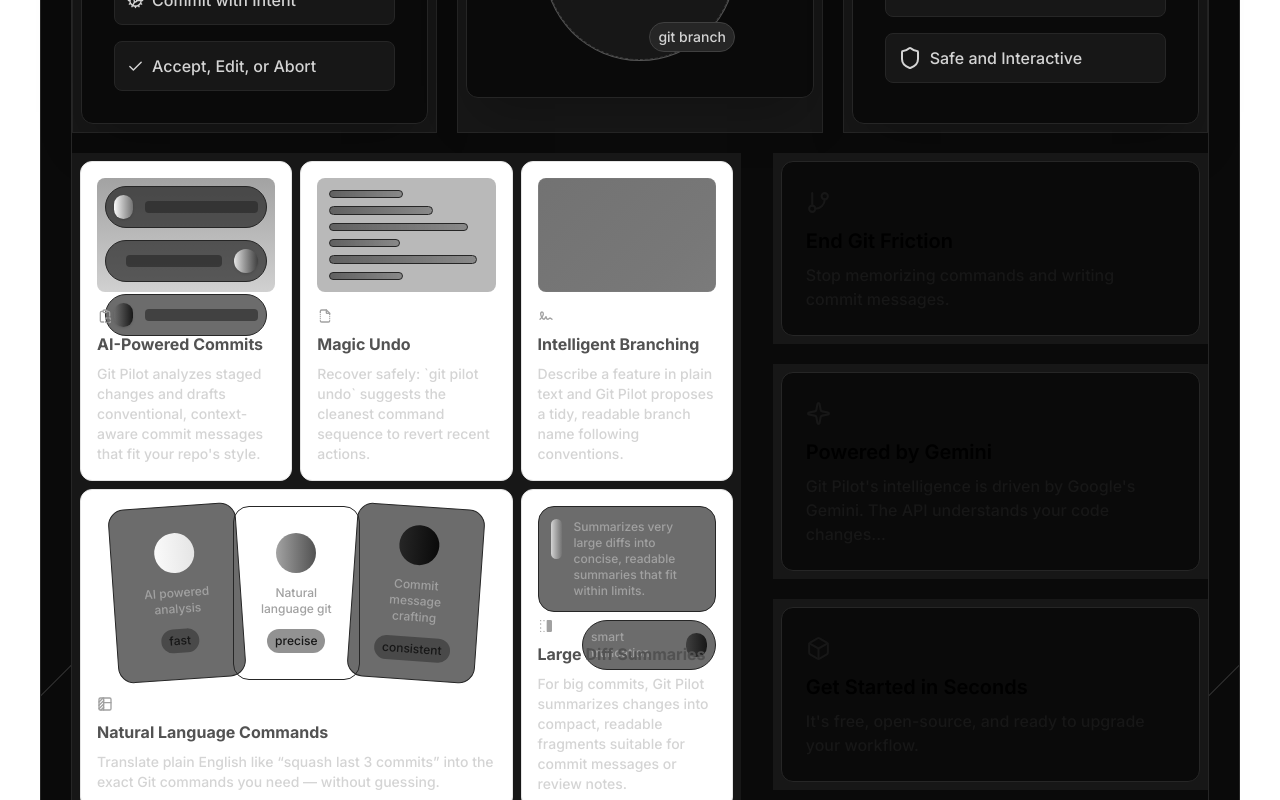
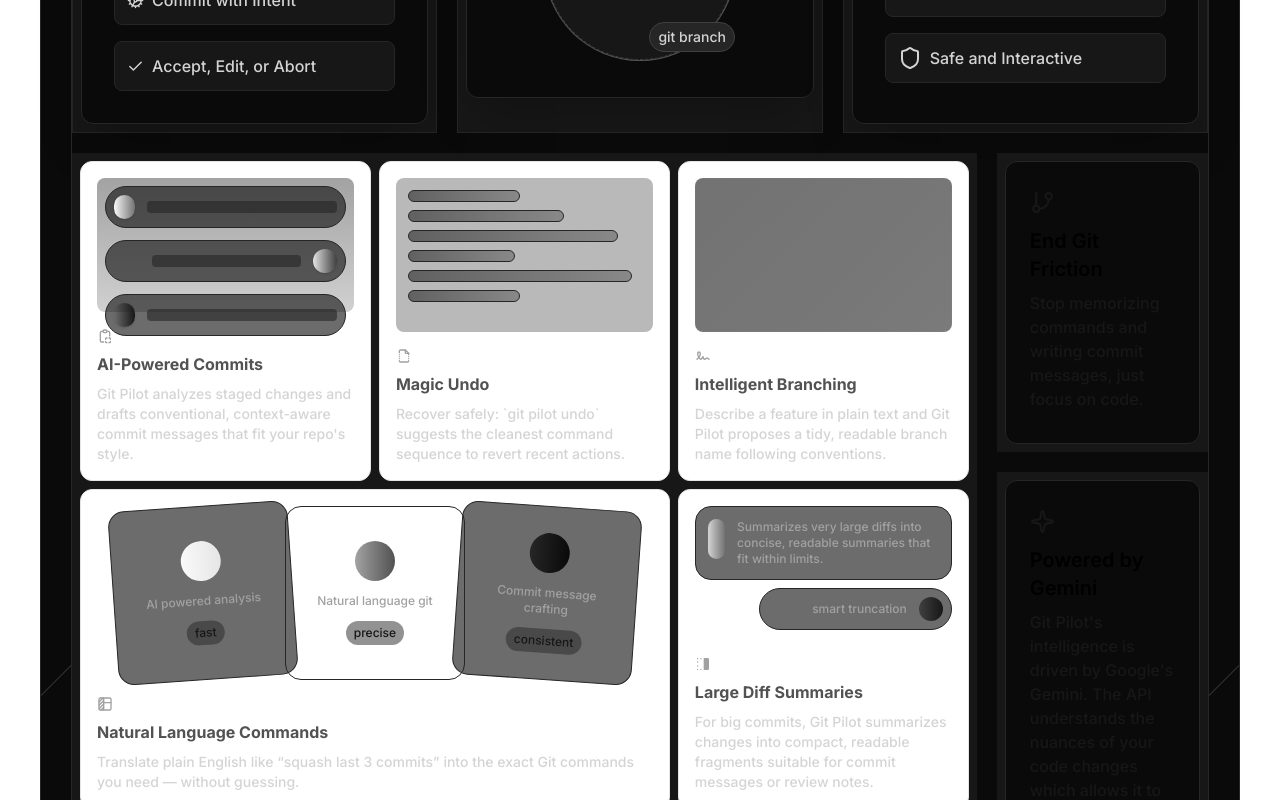
Before and after one commit to abhaydesu/git-pilot, a Next.js app: page / in a window 1280 px wide. Shown: the part 1360-2160 px from the top of the page. Built offline with nearby package versions, Linux system fonts and the light colour scheme; a web font is replaced by a local one.

Commit message:
refactor: Refactor Features component and move Bento component
- Moves Bento component to ui directory
- Adjusts layout and content within Features component for improved UI/UX

```diff
--- a/src/app/components/Features.tsx
+++ b/src/app/components/Features.tsx
@@ -2,7 +2,7 @@
 import React from "react";
 import { Scales } from "./Scales";
 import { Supercharge } from "./Supercharge";
-import BentoGridThirdDemo from "./Bento";
+import BentoGridThirdDemo from "./ui/Bento";
 import { Box, GitBranch, Sparkle } from "lucide-react";
 
 export const Features = () => {
@@ -14,27 +14,27 @@
       >
         <Scales />
         <Supercharge />
-        <div className="max-w-7xl mx-auto grid grid-cols-1 lg:grid-cols-5 gap-16 lg:gap-8">
+        <div className="max-w-7xl mx-auto grid grid-cols-1 lg:grid-cols-5 gap-5 lg:gap-5">
           {/* Bento Grid container (Takes 3 columns on LG) */}
-          <div className="lg:col-span-3 mt-5">
+          <div className="lg:col-span-4 mt-5">
             <BentoGridThirdDemo />
           </div>
 
           {/* Feature Cards container (Takes 2 columns on LG) */}
-          <div className="lg:col-span-2 mt-5">
+          <div className="lg:col-span-1 mt-5">
             <div className="flex flex-col space-y-5">
               {/* Card 1 */}
               <div className="bg-neutral-900 p-2 group group">
                 <div className="bg-neutral-950 border border-neutral-800 rounded-xl py-4 px-6">
-                  <div className="w-fit rounded-lg py-3 group-hover:scale-105 transition-all duration-300 group-hover:-rotate-6">
+                  <div className="w-full rounded-lg py-3 group-hover:scale-105 transition-all duration-300 group-hover:-rotate-6">
                     <GitBranch height={25} width={25} />
                   </div>
                   <div className="space-y-2">
                     <h3 className="font-semibold text-black text-xl dark:text-white">
                       End Git Friction
                     </h3>
-                    <h2 className="dark:text-neutral-400 [&_b]:md:font-semibold [&_strong]:md:font-semibold mb-2 group-hover:ml-1 transition-all duration-300 ease-out">
-                      Stop memorizing commands and writing commit messages.{" "}
+                    <h2 className="dark:text-neutral-400 [&_b]:md:font-semibold [&_strong]:md:font-semibold md:mb-4 group-hover:ml-1 transition-all duration-300 ease-out">
+                      Stop memorizing commands and writing commit messages, just focus on code.{" "}
                     </h2>
                   </div>
                 </div>
@@ -50,27 +50,9 @@
                     <h3 className="font-semibold text-black text-xl dark:text-white">
                       Powered by Gemini
                     </h3>
-                    <h2 className="dark:text-neutral-400 [&_b]:md:font-semibold [&_strong]:md:font-semibold mb-2 group-hover:ml-1 transition-all duration-300 ease-out">
+                    <h2 className="dark:text-neutral-400 [&_b]:md:font-semibold [&_strong]:md:font-semibold md:mb-4 group-hover:ml-1 transition-all duration-300 ease-out">
                       Git Pilot&apos;s intelligence is driven by Google&apos;s
-                      Gemini. The API understands your code changes...
-                    </h2>
-                  </div>
-                </div>
-              </div>
-
-              {/* Card 3 */}
-              <div className="bg-neutral-900 p-2 group">
-                <div className="bg-neutral-950 border border-neutral-800 rounded-xl py-4 px-6">
-                  <div className="w-fit rounded-lg py-3 group-hover:scale-105 transition-all duration-300 group-hover:-rotate-6">
-                    <Box height={25} width={25} />
-                  </div>
-                  <div className="space-y-2">
-                    <h3 className="font-semibold text-black text-xl dark:text-white">
-                      Get Started in Seconds
-                    </h3>
-                    <h2 className="dark:text-neutral-400 [&_b]:md:font-semibold [&_strong]:md:font-semibold mb-2 group-hover:ml-1 transition-all duration-3D00 ease-out">
-                      It&apos;s free, open-source, and ready to upgrade your
-                      workflow.
+                      Gemini. The API understands the nuances of your code changes which allows it to provide suggestions that are remarkably accurate and human.
                     </h2>
                   </div>
                 </div>
--- a/src/app/components/Bento.tsx
+++ b/src/app/components/ui/Bento.tsx
@@ -1,7 +1,7 @@
 "use client";
 import { cn } from "@/lib/utils";
 import React from "react";
-import { BentoGrid, BentoGridItem } from "./ui/BentoGrids";
+import { BentoGrid, BentoGridItem } from "./BentoGrids";
 
 import {
   IconBoxAlignRightFilled,
@@ -24,8 +24,8 @@
   return (
     // REMOVED: col-span-3, mt-5, mx-auto
     // ADDED: w-full (was already present, but important)
-    <div className="bg-neutral-900 p-2 w-full max-w-4xl">
-      <BentoGrid className="max-w-4xl mx-auto md:auto-rows-[20rem]">
+    <div className="bg-neutral-900 p-2 w-full max-w-5xl">
+      <BentoGrid className="max-w-5xl mx-auto md:auto-rows-[20rem]">
         {items.map((item, i) => (
           <BentoGridItem
             key={i}
```
